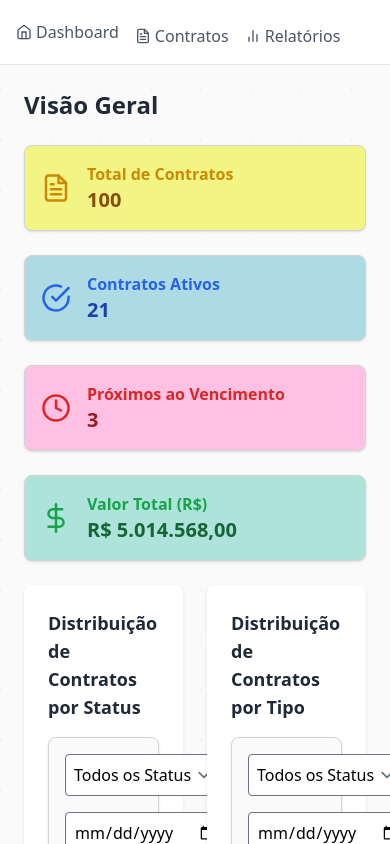
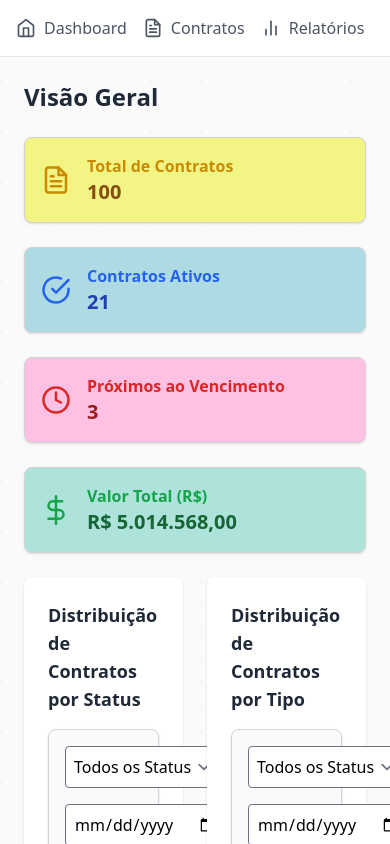
Before and after one commit to albsondev/contract-management-dashboard, a React (Vite) app: page / in a window 390 px wide. Shown: the top 844 px of the page. Built offline with nearby package versions, Linux system fonts and the light colour scheme.

Commit message:
fix align links - responsive

```diff
--- a/src/components/layout/Header.tsx
+++ b/src/components/layout/Header.tsx
@@ -7,15 +7,18 @@ const Header = () => {
       <h1 className="text-xl font-semibold text-gray-800 hidden md:block">Dashboard de Contratos</h1>
       <div className="flex items-center">
         {/* Links de Navegação Centralizados Apenas em Telas Menores */}
-        <div className="md:hidden flex flex-row gap-4 justify-center items-center space-y-2"> {/* Alteração para centralizar */}
+        <div className="md:hidden flex flex-row gap-4 justify-center items-center">
           <Link to="/" className="flex items-center text-gray-600 hover:text-gray-800">
-            <FiHome className="mr-1" /> Dashboard
+            <FiHome className="mr-2 h-5 w-5" /> {/* Ajuste aqui: h-5 w-5 (tamanho do ícone) */}
+            Dashboard
           </Link>
           <Link to="/contracts" className="flex items-center text-gray-600 hover:text-gray-800">
-            <FiFileText className="mr-1" /> Contratos
+            <FiFileText className="mr-2 h-5 w-5" /> {/* Ajuste aqui: h-5 w-5 (tamanho do ícone) */}
+            Contratos
           </Link>
           <Link to="/reports" className="flex items-center text-gray-600 hover:text-gray-800">
-            <FiBarChart2 className="mr-1" /> Relatórios
+            <FiBarChart2 className="mr-2 h-5 w-5" /> {/* Ajuste aqui: h-5 w-5 (tamanho do ícone) */}
+            Relatórios
           </Link>
         </div>
         <span className="text-gray-600 ml-4 hidden md:block">Bem-vindo, Usuário</span>
```
